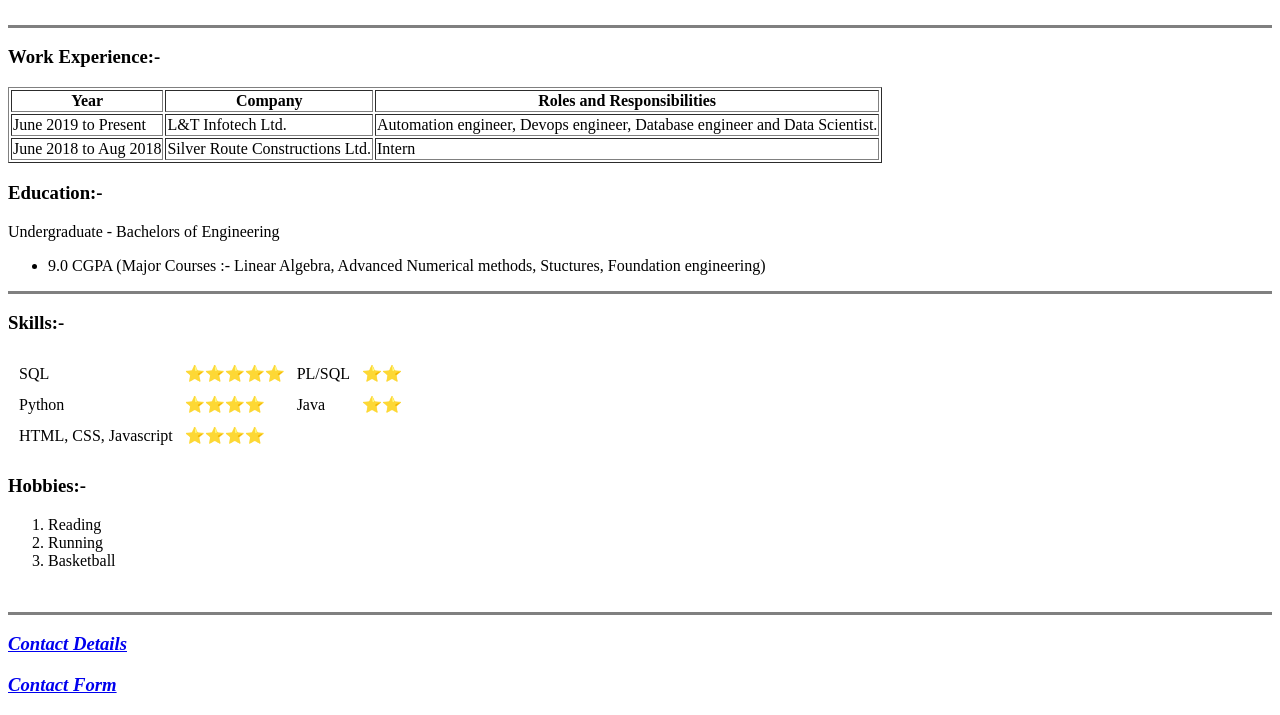
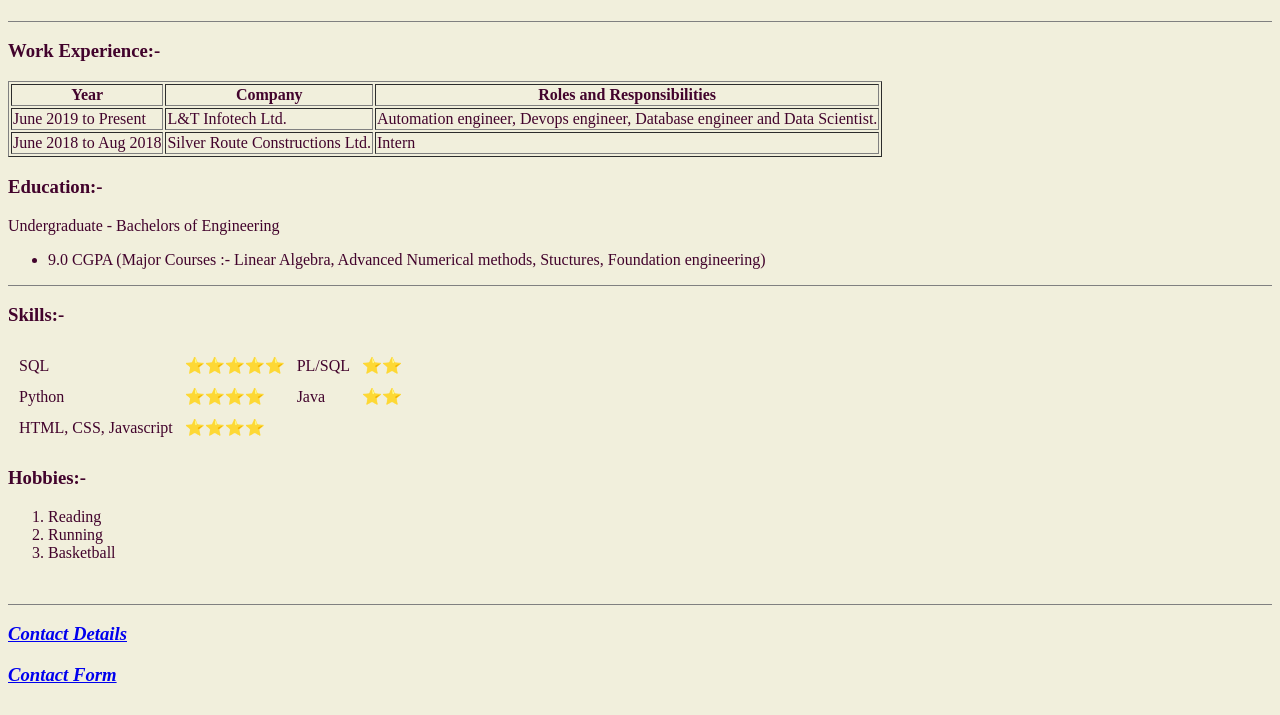
Before and after one commit to KrishnaBharadwajDS/resume, a plain HTML site: page index.html in a window 1280 px wide. Shown: the part 354-1069 px from the top of the page. Drawn offline with Linux system fonts and the light colour scheme.

Commit message:
Add files via upload

```diff
--- /dev/null
+++ b/css/styles.css
@@ -0,0 +1,11 @@
+body {
+  background-color: #F1EFDC;
+  color:#42032C;
+}
+
+hr{
+  border-style: none;
+  border-top-style: solid;
+  border-color: grey;
+  height:0;
+}
--- a/index.html
+++ b/index.html
@@ -4,6 +4,9 @@
 <head>
   <meta charset="utf-8">
   <title>Krishna Bharadwaj</title>
+  <meta name = "description" content="Krishna Bharadwaj Resume">
+  <meta name="keywords" content="Krishna, Bharadwaj, Resume, BMS, LTI">
+  <link rel="stylesheet" href="css/styles.css">
 </head>
 
 <body>
@@ -89,6 +92,7 @@
     </tfoot>
   </table>
 
+
   <h3>
     Education:-
   </h3>
```
Also changed, not shown: contactdetails.html (+1 -0 lines), contactform.html (+1 -0 lines).
